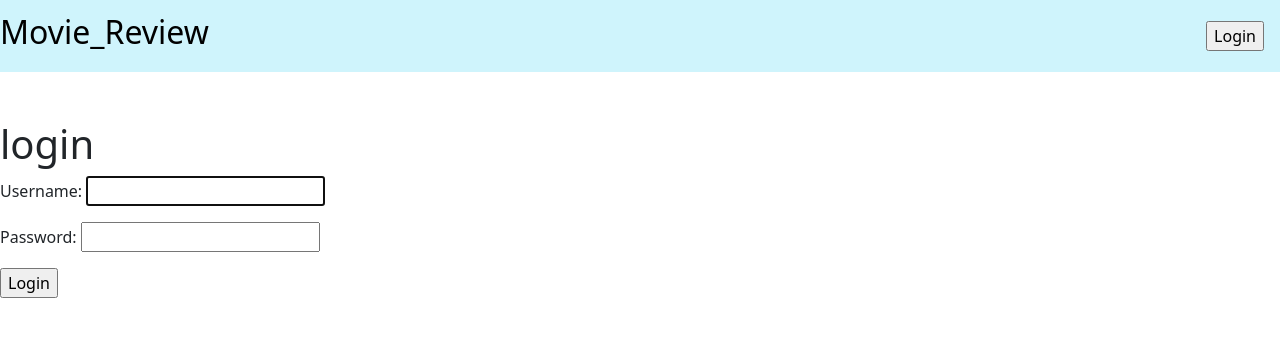
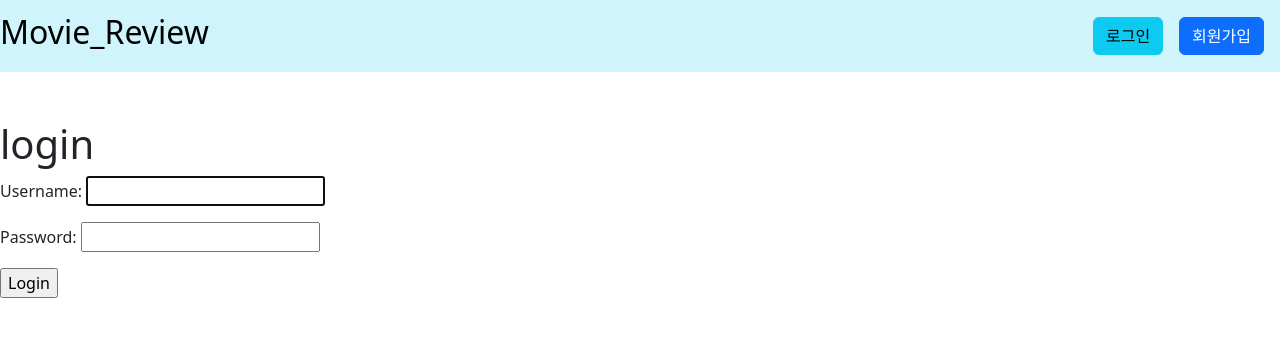
Before and after one commit to iblug/Movie_Review, a Django app: page /accounts/login/ in a window 1280 px wide. Shown: the top 337 px of the page. Run offline with Django 3.2, Linux system fonts and the light colour scheme.

Commit message:
Modify navbar

```diff
--- a/templates/base.html
+++ b/templates/base.html
@@ -15,18 +15,16 @@
     {% if request.user.is_authenticated %}
       <div class='d-flex'>
         <h5 class='me-3'><a href="{% url 'accounts:profile' user.pk %}">{{ request.user }}</a>님, 안녕하세요!</h5>
-        <form class='me-3' action="{% url 'accounts:logout' %}" method="POST">
+        <form action="{% url 'accounts:logout' %}" method="POST">
           {% csrf_token %}
-          <input type="submit" value="Logout">
+          <input type="submit" value="Logout" class="btn btn-danger me-3">
         </form>
         <br>
       </div>
     {% else %}
       <div class='d-flex'>
-        <form class='me-3' action="{% url 'accounts:login' %}" method="POST">
-          {% csrf_token %}
-          <input type="submit" value="Login">
-        </form>
+        <a href="{% url 'accounts:login' %}" class="btn btn-info me-3">로그인</a>
+        <a href="{% url 'accounts:signup' %}" class="btn btn-primary me-3">회원가입</a>
         <br>
       </div>
     {% endif %}
```
